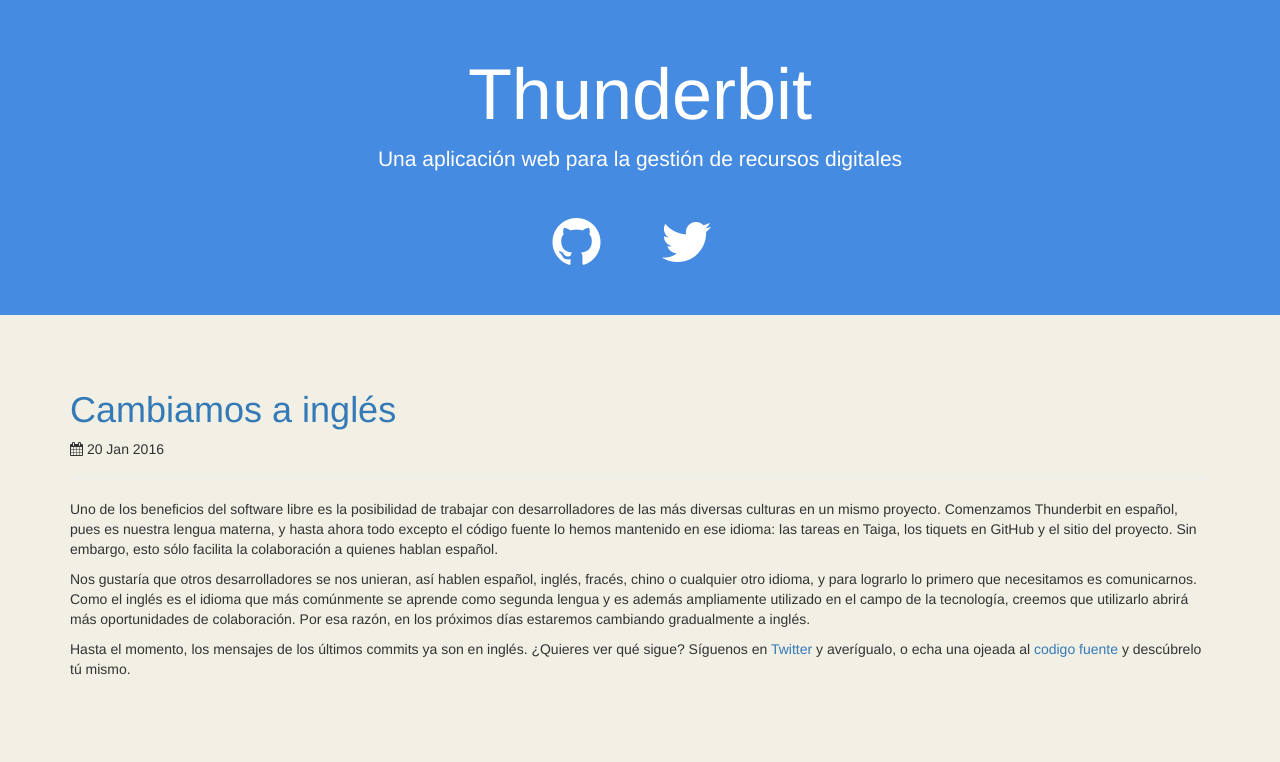
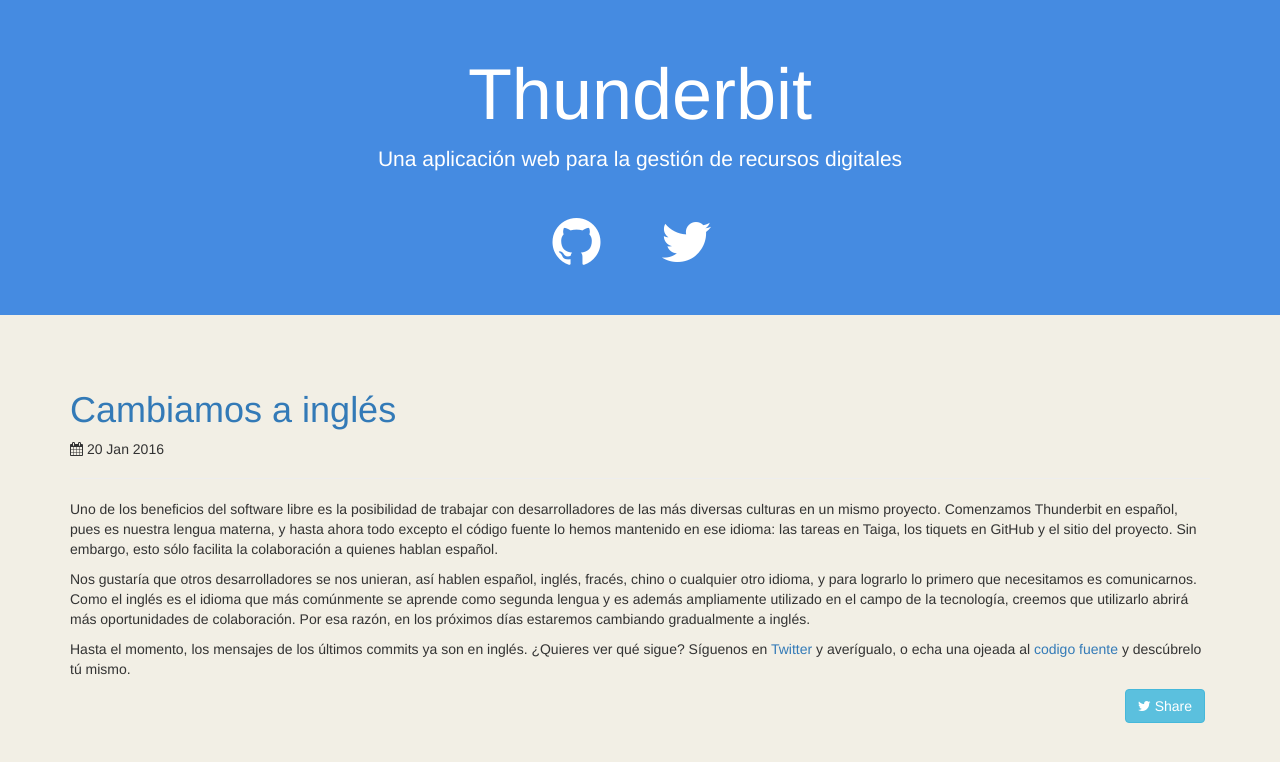
Before and after one commit to thunderbit/thunderbit, a Jekyll site: the page built from _posts/2016-1-20-cambiamos-a-ingles.md, in a window 1280 px wide. Shown: the top 762 px of the page. Built offline with Jekyll 4.4.1, drawn with Linux system fonts in a browser that asks for light colours.

Commit message:
Added social share buttons to the posts layout

```diff
--- /dev/null
+++ b/_includes/social-share.html
@@ -0,0 +1,3 @@
+<ul class="list-unstyled list-inline text-right">
+	<li><a href="https://twitter.com/intent/tweet?url={{ site.baseurl }}{{ page.url }}&amp;text={{ page.title | escape | truncate:80 | replace:' ','%20' }}&amp;via=thunderbit-blog" class="btn btn-info"><i class="fa fa-twitter"></i> Share</a></li>
+</ul>
--- a/_layouts/post.html
+++ b/_layouts/post.html
@@ -11,6 +11,7 @@
         <p><i class="fa fa-calendar"></i> {{ page.date | date_to_string}}</p>
         </div>
         {{ content }}
+        {% include social-share.html %}
       </div>
     </div>
   </div>
```
